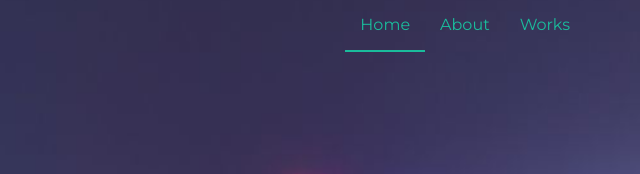
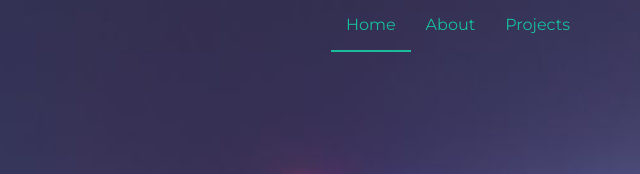
Before and after one commit to dluu0630/dluu0630.github.io, a plain HTML site: page index.html in a window 1280 px wide. Shown: the top 174 px of the page, 640-1280 px from the left. Drawn offline with nearby package versions, Linux system fonts and the light colour scheme.

Commit message:
changed Works in Nav bar to Projects

```diff
--- a/index.html
+++ b/index.html
@@ -35,7 +35,7 @@
                 <ul class="nav navbar-nav navbar-right">
                     <li class="active"><a href="index.html">Home</a></li>
                     <li><a href="about.html">About</a></li>
-                    <li><a href="index.html#works">Works</a></li>
+                    <li><a href="index.html#works">Projects</a></li>
                 </ul>
             </div>
         </div>
```
